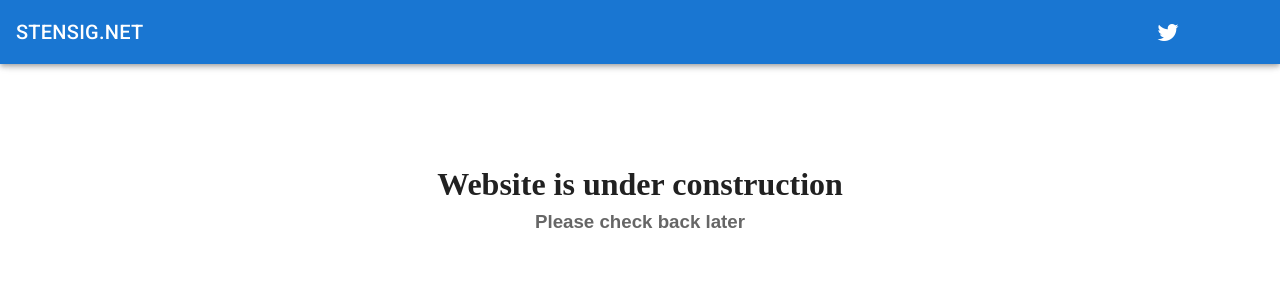
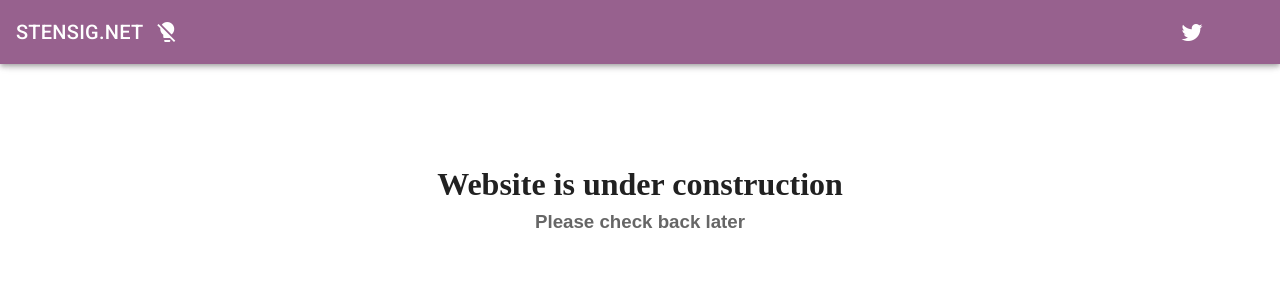
Before and after one commit to denDAY04/denDAY04.github.io, a Vue app: page /#/construction in a window 1280 px wide. Shown: the top 300 px of the page. Built offline with nearby package versions, Linux system fonts and the light colour scheme.

Commit message:
Some themes

```diff
--- a/src/components/NavBarLinks.vue
+++ b/src/components/NavBarLinks.vue
@@ -3,21 +3,21 @@
     <v-btn
       href="https://github.com/denDAY04/denday04.github.io"
       target="_blank"
-      text
+      icon
     >
     <v-icon>mdi-github-circle</v-icon>
     </v-btn>
     <v-btn
       href="https://twitter.com/denDAY04"
       target="_blank"
-      text
+      icon
     >
       <v-icon>mdi-twitter</v-icon>
     </v-btn>
     <v-btn
       href="https://www.linkedin.com/in/andreas-stensig-jensen-46784972/"
       target="_blank"
-      text
+      icon
     >
       <v-icon>mdi-linkedin-box</v-icon>
     </v-btn>
--- a/src/components/NavBarTitle.vue
+++ b/src/components/NavBarTitle.vue
@@ -1,16 +1,45 @@
 <template>
   <div class="d-flex align-center">
-    <span class="title">
-      <router-link :to="{ name: 'Home' }" aria-label="Home" title="Home" class="nav-bar-link">
+    <div class="title">
+      <router-link
+        :to="{ name: 'Home' }"
+        aria-label="Home"
+        title="Home"
+        class="nav-bar-link"
+      >
         stensig.net
       </router-link>
-    </span>
+    </div>
+    <v-spacer></v-spacer>
+    <v-btn
+      @click="switchLighting"
+      icon
+      title="Toggle dark-mode"
+    >
+      <v-icon>{{ lightModeIcon }}</v-icon>
+    </v-btn>
   </div>
 </template>
 
 <script>
 export default {
   name: 'NavBarTitle',
+  data() {
+    return {
+      lightMode: true,
+    };
+  },
+  computed: {
+    lightModeIcon() {
+      return this.lightMode ? 'mdi-lightbulb-off' : 'mdi-lightbulb-on';
+    },
+  },
+  methods: {
+    switchLighting() {
+      this.lightMode = !this.lightMode;
+      this.$vuetify.theme.dark = !this.lightMode;
+    },
+  },
 };
 </script>
 
--- a/src/plugins/vuetify.js
+++ b/src/plugins/vuetify.js
@@ -3,5 +3,40 @@ import Vuetify from 'vuetify/lib';
 
 Vue.use(Vuetify);
 
+const myThemes = {
+  neon: {
+    dark: {
+      primary: '#0e0b16',
+      secondary: '#a239ca',
+      accent: '#4717f6',
+      info: '#e7dfdd',
+    },
+    light: {
+      primary: '#97618e',
+      secondary: '#49274a',
+      accent: '#f4dec8',
+      info: '#f8eee7',
+    },
+  },
+  warm: {
+    dark: {
+      primary: '#18121e',
+      secondary: '#233237',
+      accent: '#984b43',
+      info: '#eac67a',
+    },
+    light: {
+      primary: '#d7cec7',
+      secondary: '#565656',
+      accent: '#76323f',
+      info: '#c09f80',
+    },
+  },
+};
+
 export default new Vuetify({
+  theme: {
+    dark: false,
+    themes: myThemes.neon,
+  },
 });
```
Also changed, not shown: 1 other file (tests, documents, lock files or other folders).
